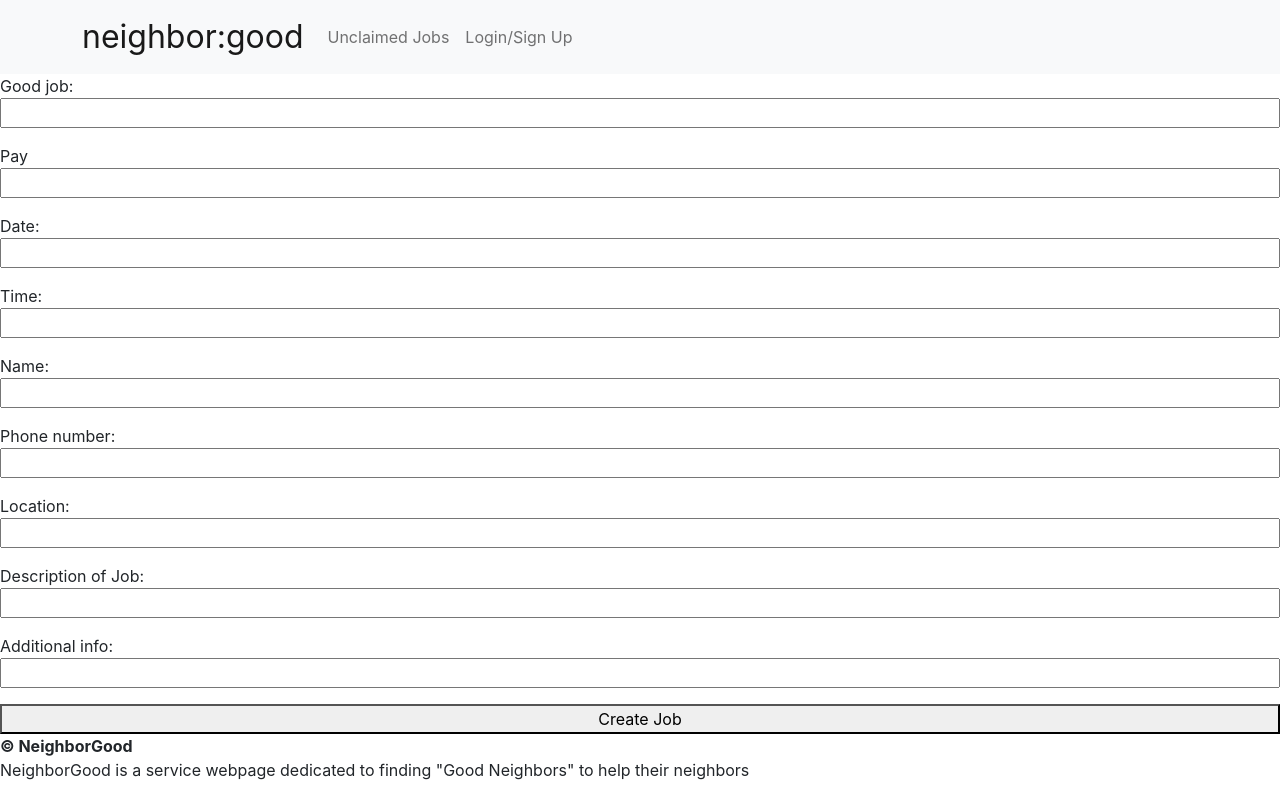
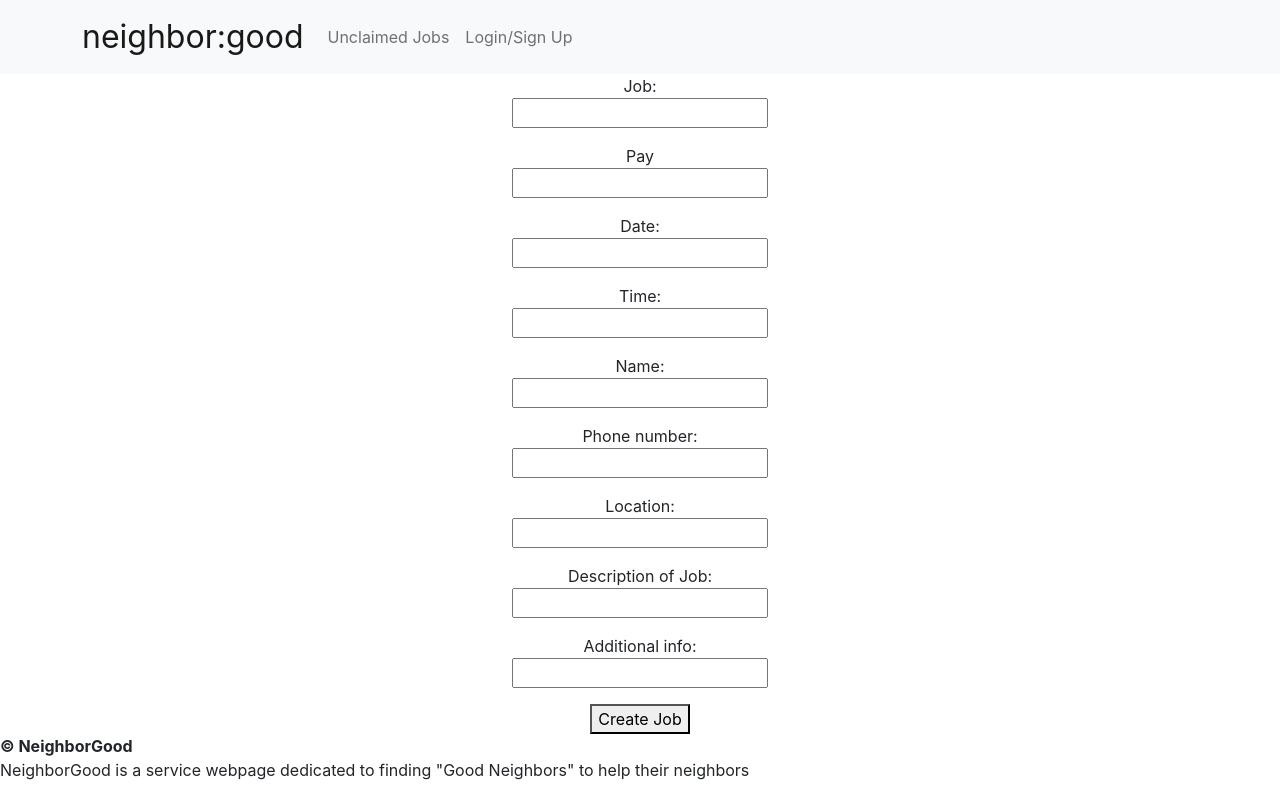
Before and after one commit to Jasonwesleysmith/neighbor-good, a React (Create React App) app in the folder client/: page /job in a window 1280 px wide. Built offline with nearby package versions, Linux system fonts and the light colour scheme.

Commit message:
usestate in newjob

```diff
--- a/client/src/components/NewJob/NewJob.js
+++ b/client/src/components/NewJob/NewJob.js
@@ -1,11 +1,18 @@
-import React from 'react'
+import React, {useState} from 'react'
 import styled from 'styled-components';
 
 const NewJob = () => {
+    const [job, setJob] = useState('')
+
+    const submitJob = () => {
+        console.log()
+    }
+
+
   return (
     <NewJobStyled>
-        <label htmlFor="job">Good job:</label>
-        <input id="job" type="text" />
+        <label htmlFor="job">Job:</label>
+        <input value={job} onChange={(e)=> setJob(e.target.value)} id="job" type="text" />
         <label type="text" htmlFor="pay">Pay</label>
         <input id="pay" type="text"/>
         <label type="text" htmlFor="date">Date:</label>
@@ -32,9 +39,9 @@ export default NewJob
 const NewJobStyled = styled.form`
     display: flex;
     flex-direction: column;
-    /* max-width: 350px; */
-    justify-content: center;
+    align-items: center;
     input {
         margin-bottom: 1rem;
+        max-width: 350px;
     }
 `
```
